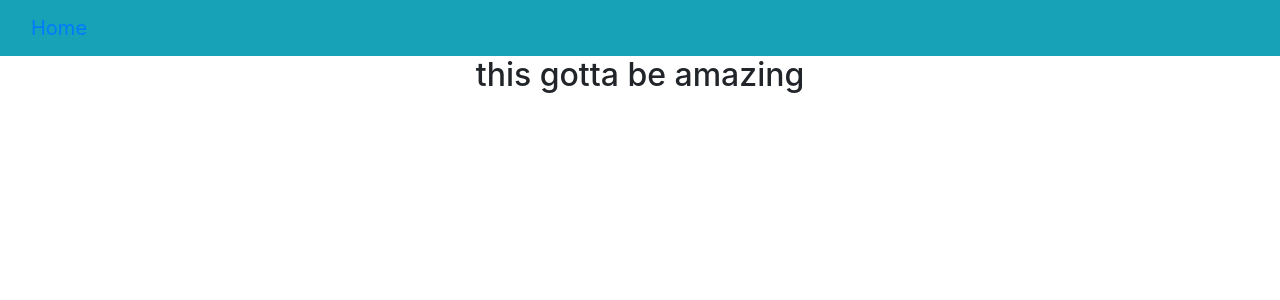
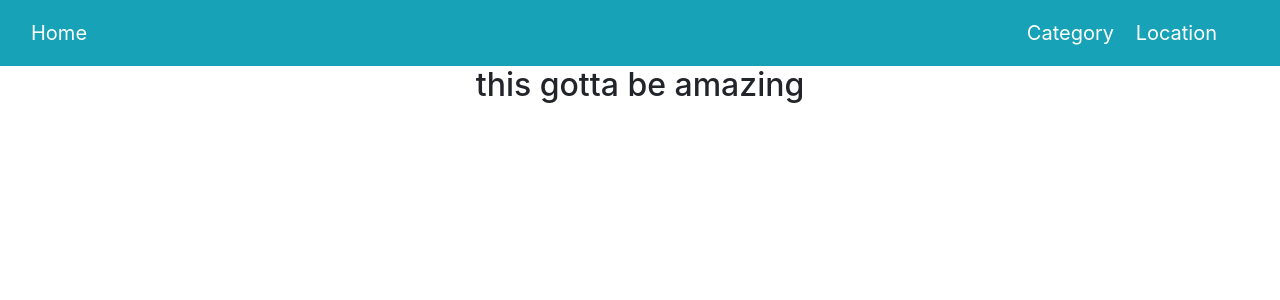
Before and after one commit to melodytowett/My-Gallery, a Django app: page / in a window 1280 px wide. Shown: the top 300 px of the page. Run offline with Django 4.2, Linux system fonts and the light colour scheme; data that the repository does not hold is empty; some libraries are stand-ins or nearby versions.

Commit message:
filtering images by location

```diff
--- a/gallery/settings.py
+++ b/gallery/settings.py
@@ -11,6 +11,7 @@ https://docs.djangoproject.com/en/4.0/ref/settings/
 """
 
 from pathlib import Path
+import os
 
 # Build paths inside the project like this: BASE_DIR / 'subdir'.
 BASE_DIR = Path(__file__).resolve().parent.parent
@@ -49,6 +50,7 @@ MIDDLEWARE = [
     'django.contrib.auth.middleware.AuthenticationMiddleware',
     'django.contrib.messages.middleware.MessageMiddleware',
     'django.middleware.clickjacking.XFrameOptionsMiddleware',
+
 ]
 
 ROOT_URLCONF = 'gallery.urls'
@@ -64,6 +66,7 @@ TEMPLATES = [
                 'django.template.context_processors.request',
                 'django.contrib.auth.context_processors.auth',
                 'django.contrib.messages.context_processors.messages',
+                'django.template.context_processors.media',
             ],
         },
     },
@@ -120,7 +123,8 @@ USE_TZ = True
 # https://docs.djangoproject.com/en/4.0/howto/static-files/
 
 STATIC_URL = 'static/'
-
+MEDIA_URL = '/media/'
+MEDIA_ROOT = os.path.join(BASE_DIR, 'media')
 # Default primary key field type
 # https://docs.djangoproject.com/en/4.0/ref/settings/#default-auto-field
 
--- a/photos/admin.py
+++ b/photos/admin.py
@@ -1,4 +1,6 @@
 from django.contrib import admin
-from.models import Image
+from.models import Category, Image, Location
 # Register your models here.
 admin.site.register(Image)
+admin.site.register(Location)
+admin.site.register(Category)
--- a/photos/models.py
+++ b/photos/models.py
@@ -1,4 +1,3 @@
-
 from django.db import models
 
 # Create your models here.
@@ -22,14 +21,19 @@ class Location(models.Model):
         self.save()
 
 class Image(models.Model):
-    image = models.ImageField(upload_to ='photos/', blank=True)
     name = models.CharField(max_length=35)
     description=models.CharField(max_length=200)
-    category = models.ForeignKey(Category,on_delete=models.CASCADE)
-    location = models.ForeignKey(Location,on_delete=models.CASCADE)
+    my_image = models.ImageField(upload_to ='', blank=True)
+    category = models.ForeignKey(Category,on_delete=models.CASCADE,null=True)
+    location = models.ForeignKey(Location,on_delete=models.CASCADE,null=True)
 
     def __str__(self):
         return self.name
 
     def save_image(self):
         self.save()
+
+    @classmethod
+    def current_images(cls,location):
+        images = cls.objects.filter(location__in=location)
+        return images
--- a/photos/templates/all-photos/location.html
+++ b/photos/templates/all-photos/location.html
@@ -0,0 +1,4 @@
+{% extends 'all-photos/base.html' %}
+{% block content %}
+{{} block.super }}
+{% endblock %}
--- a/photos/templates/index.html
+++ b/photos/templates/index.html
@@ -1 +1,18 @@
 {%extends 'all-photos/base.html' %}
+{% block content %}
+{{ block.super }}
+<div class="container">
+   {% for photo in photos %}
+    <div class="row">
+        <div class="col-xs-6 col-sm-6 col-md-6 col-lg-6">
+            <p>{{photo.description}} </p>
+            <b> {{photo.location}} </b>
+        </div>
+    </div>
+    <div class="col-xs-6 col-sm-6 col-md-6 col-lg-6">
+       <img src= {% if photo.my_image %} {{photo.my_image.url}} {%else%}#{% endif %} alt="Image" class="img-responsive">
+
+    </div>
+    {% endfor %}
+</div>
+{% endblock %}
--- a/photos/templates/navbar.html
+++ b/photos/templates/navbar.html
@@ -9,8 +9,15 @@
 <nav class="navbar navbar-inverse bg-info">
   <div class="container-fluid">
     <div class="navbar-header">
-      <a class="navbar-brand" href="{% url 'index' %}">Home</a>
+      <a class="navbar-brand text-white" href="{% url 'index' %}" >Home</a>
     </div>
+    <div class="navbar-brand">
+      <a class="navbar-brand text-white" href="{% url 'index' %}">Category</a>
+       <a class="navbar-brand text-white" href="{% url 'index' %}">Location</a>
+    </div>
+
+
+
   </div>
 </nav>
 </body>
--- a/photos/tests.py
+++ b/photos/tests.py
@@ -1,3 +1,4 @@
+from re import S
 from django.test import TestCase
 from .models import Image,Category,Location
 # Create your tests here.
@@ -31,7 +32,7 @@ class ImageTestClass(TestCase):
     #setup mathod
     def setUp(self):
         self.image=Image(name='Desert',description='chalbi desert in Africa')
-
+        # self.image.save_image()
     #Test Instance
     def test_instance(self):
         self.assertTrue(isinstance(self.image,Image))
--- a/photos/urls.py
+++ b/photos/urls.py
@@ -1,6 +1,10 @@
-from unicodedata import name
 from django.urls import path
+from django.conf import settings
+from django.conf.urls.static import static
 from .import views
 urlpatterns = [
     path('',views.index, name='index')
+
 ]
+if settings.DEBUG:
+    urlpatterns+= static(settings.MEDIA_URL, document_root = settings.MEDIA_ROOT)
--- a/photos/views.py
+++ b/photos/views.py
@@ -1,5 +1,9 @@
 from django.shortcuts import render
-from django.http import HttpResponse
+
+import photos
+from.models import Image,Location
 # Create your views here.
 def index(request):
-    return render(request,'index.html')
+    location = Location.objects.all()
+    photos = Image.current_images(location)
+    return render(request,'index.html', {"photos":photos})
```
Also changed, not shown: photos/templates/all-photos/category.html (+16 -0 lines), media/env.jpeg (added), media/env_3hY0der.jpeg (added), media/env_xDy5YRG.jpeg (added), media/env_yPQ7lbY.jpeg (added), media/slide.jpg (added), photos/migrations/0001_initial.py, photos/migrations/0002_alter_image_category.py (deleted), photos/migrations/0002_image_category_image_location_image_my_image.py (added).
